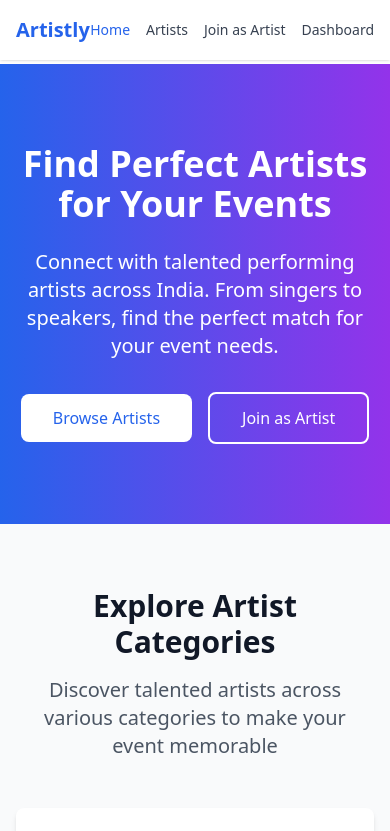
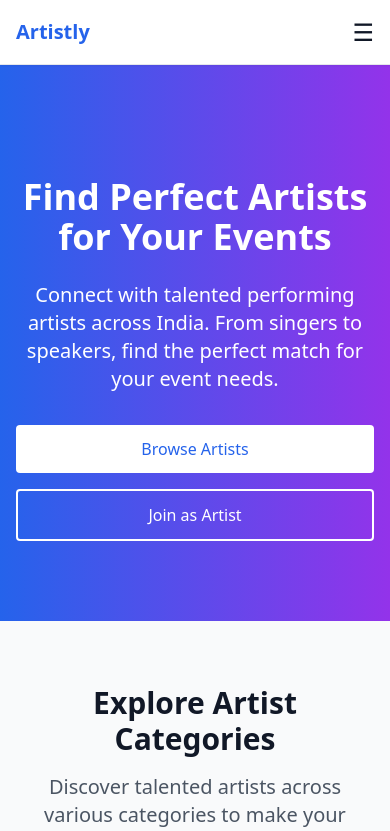
Before and after one commit to Lalit-Kumar-Yadav-DTU/artistly-assignment, a Next.js app: page / in a window 390 px wide. Shown: the top 831 px of the page. Built offline with nearby package versions, Linux system fonts and the light colour scheme.

Commit message:
fix: remove header padding and adjust layout

```diff
--- a/app/artists/ArtistsContent.js
+++ b/app/artists/ArtistsContent.js
@@ -42,7 +42,7 @@
   }, [filters, artists])
 
   return (
-    <div className="min-h-screen bg-gray-50 py-8">
+    <div className="min-h-screen bg-gray-50 py-8 pt-16">
       <div className="max-w-7xl mx-auto px-4 sm:px-6 lg:px-8">
         <div className="mb-8">
           <h1 className="text-3xl md:text-4xl font-bold text-gray-900 mb-4">Browse Artists</h1>
--- a/app/layout.js
+++ b/app/layout.js
@@ -13,7 +13,7 @@
     <html lang="en">
       <body className="min-h-screen bg-white text-gray-900 antialiased">
         <Header />
-        <main className="pt-16">{children}</main>
+        <main>{children}</main>
       </body>
     </html>
   )
--- a/app/page.js
+++ b/app/page.js
@@ -34,7 +34,7 @@
   return (
     <div className="min-h-screen">
       {/* Hero Section - Main call-to-action area */}
-      <section className="bg-gradient-to-r from-blue-600 to-purple-600 text-white py-20">
+      <section className="bg-gradient-to-r from-blue-600 to-purple-600 text-white pt-28 pb-20">
         <div className="max-w-7xl mx-auto px-4 sm:px-6 lg:px-8 text-center">
           {/* Main headline */}
           <h1 className="text-4xl md:text-6xl font-bold mb-6">
@@ -46,14 +46,21 @@
             find the perfect match for your event needs.
           </p>
           {/* Primary action buttons */}
-          <div className="space-x-4">
-            <Link href="/artists" className="bg-white text-blue-600 hover:bg-gray-100 font-medium py-3 px-8 rounded-lg transition-colors inline-block">
+          <div className="flex flex-col sm:flex-row justify-center sm:items-center gap-4 w-full sm:w-auto">
+            <Link
+              href="/artists"
+              className="bg-white text-blue-600 px-6 py-3 rounded font-medium hover:bg-gray-100 transition"
+            >
               Browse Artists
             </Link>
-            <Link href="/onboard" className="bg-transparent border-2 border-white text-white hover:bg-white hover:text-blue-600 font-medium py-3 px-8 rounded-lg transition-colors inline-block">
+            <Link
+              href="/onboard"
+              className="border-2 border-white text-white px-6 py-3 rounded font-medium hover:bg-white hover:text-blue-600 transition"
+            >
               Join as Artist
             </Link>
           </div>
+
         </div>
       </section>
 
--- a/components/Header.js
+++ b/components/Header.js
@@ -1,37 +1,132 @@
-
 'use client'
 
 import Link from 'next/link'
+import { useState } from 'react'
 import { usePathname } from 'next/navigation'
-
-const navItems = [
-  { label: 'Home', href: '/' },
-  { label: 'Artists', href: '/artists' },
-  { label: 'Join as Artist', href: '/onboard' },
-  { label: 'Dashboard', href: '/dashboard' }
-]
 
 export default function Header() {
   const pathname = usePathname()
+  const [isMenuOpen, setIsMenuOpen] = useState(false)
+
+  const navItems = [
+    { label: 'Home', href: '/' },
+    { label: 'Artists', href: '/artists' },
+    { label: 'Join as Artist', href: '/onboard' },
+    { label: 'Dashboard', href: '/dashboard' }
+  ]
 
   return (
-    <header className="fixed top-0 left-0 w-full bg-white shadow z-50">
-      <div className="max-w-7xl mx-auto px-4 py-4 flex justify-between items-center">
+    <header className="bg-white shadow-sm border-b sticky top-0 z-50">
+      <div className="max-w-7xl mx-auto px-4 sm:px-6 lg:px-8 flex items-center justify-between h-16">
         <Link href="/" className="text-xl font-bold text-blue-600">Artistly</Link>
-        <nav className="flex gap-4">
+
+        {/* Desktop Nav */}
+        <nav className="hidden md:flex space-x-6">
           {navItems.map((item) => (
             <Link
               key={item.href}
               href={item.href}
-              className={`text-sm font-medium hover:text-blue-600 transition ${
-                pathname === item.href ? 'text-blue-600' : 'text-gray-700'
+              className={`text-sm font-medium transition ${
+                pathname === item.href ? 'text-blue-600' : 'text-gray-700 hover:text-blue-600'
               }`}
             >
               {item.label}
             </Link>
           ))}
         </nav>
+
+        {/* Mobile Menu Button */}
+        <button
+          onClick={() => setIsMenuOpen(!isMenuOpen)}
+          className="md:hidden text-2xl"
+          aria-label="Toggle Menu"
+        >
+          {isMenuOpen ? '✕' : '☰'}
+        </button>
       </div>
+
+      {/* Mobile Dropdown */}
+      {isMenuOpen && (
+        <div className="md:hidden px-4 pb-4 space-y-2 bg-white shadow">
+          {navItems.map((item) => (
+            <Link
+              key={item.href}
+              href={item.href}
+              className="block text-gray-700 hover:text-blue-600"
+              onClick={() => setIsMenuOpen(false)}
+            >
+              {item.label}
+            </Link>
+          ))}
+        </div>
+      )}
     </header>
   )
 }
+
+
+
+
+
+
+
+
+
+
+
+
+
+
+
+
+
+
+
+
+
+
+
+
+
+
+
+
+
+
+
+// 'use client'
+
+// import Link from 'next/link'
+// import { usePathname } from 'next/navigation'
+
+// const navItems = [
+//   { label: 'Home', href: '/' },
+//   { label: 'Artists', href: '/artists' },
+//   { label: 'Join as Artist', href: '/onboard' },
+//   { label: 'Dashboard', href: '/dashboard' }
+// ]
+
+// export default function Header() {
+//   const pathname = usePathname()
+
+//   return (
+//     <header className="fixed top-0 left-0 w-full bg-white shadow z-50">
+//       <div className="max-w-7xl mx-auto px-4 py-4 flex justify-between items-center">
+//         <Link href="/" className="text-xl font-bold text-blue-600">Artistly</Link>
+//         <nav className="flex gap-4">
+//           {navItems.map((item) => (
+//             <Link
+//               key={item.href}
+//               href={item.href}
+//               className={`text-sm font-medium hover:text-blue-600 transition ${
+//                 pathname === item.href ? 'text-blue-600' : 'text-gray-700'
+//               }`}
+//             >
+//               {item.label}
+//             </Link>
+//           ))}
+//         </nav>
+//       </div>
+//     </header>
+//   )
+// }
```
